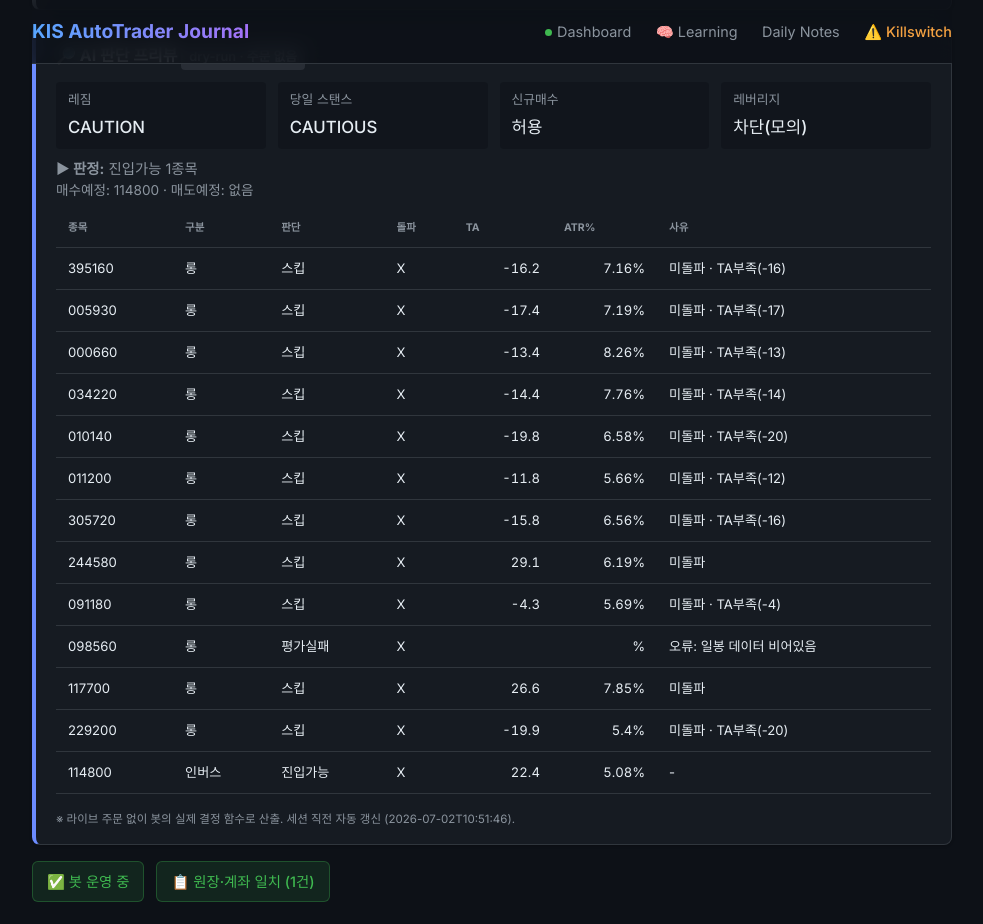
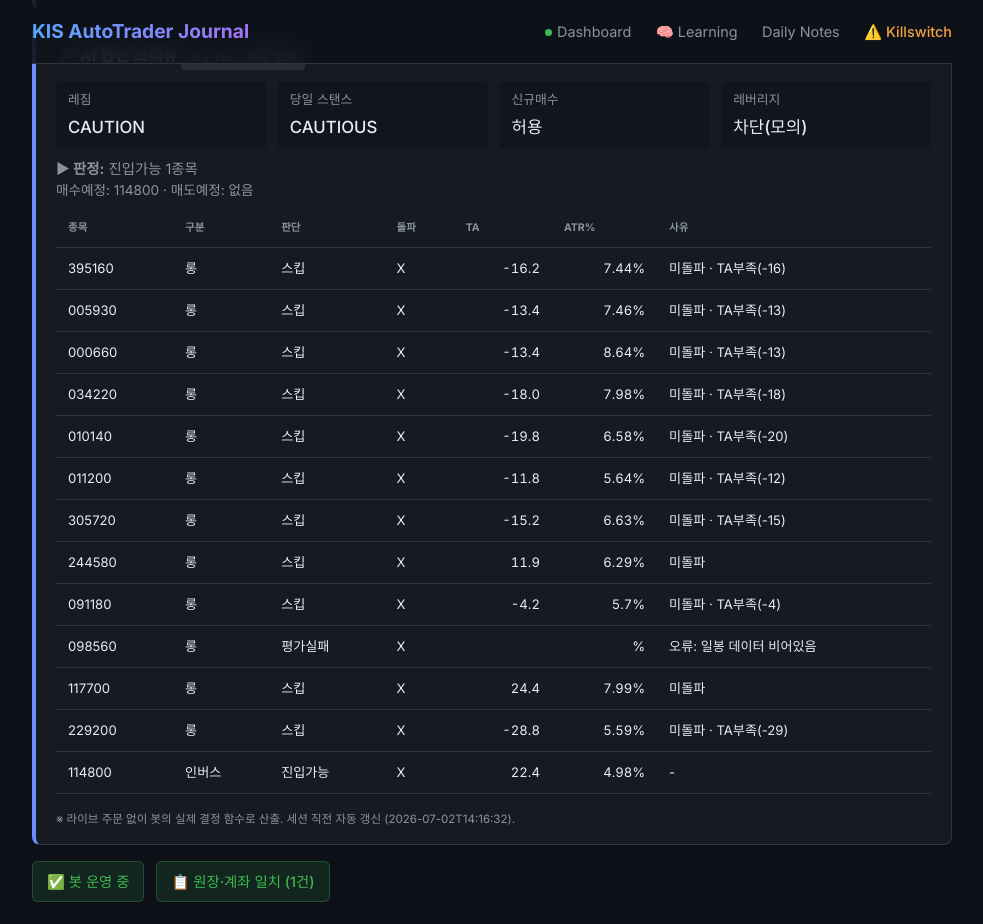
Before and after one commit to BudongJW/kis-trading-journal, a Jekyll site: the page built from index.html, in a window 1280 px wide and 1400 px high, scrolled down 788 px. Shown: the top 924 px of the window, without its empty margins (148-1131 px from the left). Built offline with Jekyll 4.4.1, drawn with Linux system fonts in a browser that asks for light colours; nearby versions of some CDN libraries.

Commit message:
auto: dry-run preview 07-02 05:17Z

```diff
--- a/_data/dry_run.json
+++ b/_data/dry_run.json
@@ -1,5 +1,5 @@
 {
-  "generated_at": "2026-07-02T10:51:46",
+  "generated_at": "2026-07-02T14:16:32",
   "mode": "DRY-RUN (읽기 전용, 주문 없음)",
   "market": {
     "regime": "CAUTION",
@@ -18,14 +18,14 @@
   "account": {
     "cash": 327890,
     "holdings_readable": {
-      "114800": 276
+      "114800": 138
     }
   },
   "holdings_risk": [
     {
       "symbol": "114800",
-      "qty": 276,
-      "price": 955,
+      "qty": 138,
+      "price": 978,
       "would_sell": false,
       "reason": ""
     }
@@ -37,7 +37,7 @@
       "decision": "스킵",
       "breakout": false,
       "ta": -16.2,
-      "atr_pct": 7.16,
+      "atr_pct": 7.44,
       "fee_gate_ok": true,
       "why_skip": "미돌파 · TA부족(-16)"
     },
@@ -46,10 +46,10 @@
       "type": "롱",
       "decision": "스킵",
       "breakout": false,
-      "ta": -17.4,
-      "atr_pct": 7.19,
+      "ta": -13.4,
+      "atr_pct": 7.46,
       "fee_gate_ok": true,
-      "why_skip": "미돌파 · TA부족(-17)"
+      "why_skip": "미돌파 · TA부족(-13)"
     },
     {
       "symbol": "000660",
@@ -57,7 +57,7 @@
       "decision": "스킵",
       "breakout": false,
       "ta": -13.4,
-      "atr_pct": 8.26,
+      "atr_pct": 8.64,
       "fee_gate_ok": true,
       "why_skip": "미돌파 · TA부족(-13)"
     },
@@ -66,10 +66,10 @@
       "type": "롱",
       "decision": "스킵",
       "breakout": false,
-      "ta": -14.4,
-      "atr_pct": 7.76,
+      "ta": -18.0,
+      "atr_pct": 7.98,
       "fee_gate_ok": true,
-      "why_skip": "미돌파 · TA부족(-14)"
+      "why_skip": "미돌파 · TA부족(-18)"
     },
     {
       "symbol": "010140",
@@ -87,7 +87,7 @@
       "decision": "스킵",
       "breakout": false,
       "ta": -11.8,
-      "atr_pct": 5.66,
+      "atr_pct": 5.64,
       "fee_gate_ok": true,
       "why_skip": "미돌파 · TA부족(-12)"
     },
@@ -96,18 +96,18 @@
       "type": "롱",
       "decision": "스킵",
       "breakout": false,
-      "ta": -15.8,
-      "atr_pct": 6.56,
+      "ta": -15.2,
+      "atr_pct": 6.63,
       "fee_gate_ok": true,
-      "why_skip": "미돌파 · TA부족(-16)"
+      "why_skip": "미돌파 · TA부족(-15)"
     },
     {
       "symbol": "244580",
       "type": "롱",
       "decision": "스킵",
       "breakout": false,
-      "ta": 29.1,
-      "atr_pct": 6.19,
+      "ta": 11.9,
+      "atr_pct": 6.29,
       "fee_gate_ok": true,
       "why_skip": "미돌파"
     },
@@ -116,8 +116,8 @@
       "type": "롱",
       "decision": "스킵",
       "breakout": false,
-      "ta": -4.3,
-      "atr_pct": 5.69,
+      "ta": -4.2,
+      "atr_pct": 5.7,
       "fee_gate_ok": true,
       "why_skip": "미돌파 · TA부족(-4)"
     },
@@ -132,8 +132,8 @@
       "type": "롱",
       "decision": "스킵",
       "breakout": false,
-      "ta": 26.6,
-      "atr_pct": 7.85,
+      "ta": 24.4,
+      "atr_pct": 7.99,
       "fee_gate_ok": true,
       "why_skip": "미돌파"
     },
@@ -142,10 +142,10 @@
       "type": "롱",
       "decision": "스킵",
       "breakout": false,
-      "ta": -19.9,
-      "atr_pct": 5.4,
+      "ta": -28.8,
+      "atr_pct": 5.59,
       "fee_gate_ok": true,
-      "why_skip": "미돌파 · TA부족(-20)"
+      "why_skip": "미돌파 · TA부족(-29)"
     },
     {
       "symbol": "114800",
@@ -154,14 +154,14 @@
       "decision": "진입가능",
       "breakout": false,
       "ta": 22.4,
-      "atr_pct": 5.08,
+      "atr_pct": 4.98,
       "fee_gate_ok": true,
       "why_skip": "-"
     }
   ],
   "gap_recovery": {
     "enabled_live": true,
-    "now_kst": "10:52",
+    "now_kst": "14:17",
     "window": "09:00~09:20",
     "candidates": [
       {
@@ -169,7 +169,7 @@
         "name": "KODEX 미국나스닥100TR",
         "decision": "스킵",
         "gap_open_pct": -7.37,
-        "intraday_pct": 1.92,
+        "intraday_pct": -1.57,
         "in_window": false,
         "reason": "촉발 없음(오버나이트=normal≠aggressive_buy)"
       },
@@ -178,7 +178,7 @@
         "name": "삼성전자",
         "decision": "스킵",
         "gap_open_pct": -7.79,
-        "intraday_pct": 3.79,
+        "intraday_pct": 0.86,
         "in_window": false,
         "reason": "촉발 없음(오버나이트=normal≠aggressive_buy)"
       },
@@ -187,7 +187,7 @@
         "name": "SK하이닉스",
         "decision": "스킵",
         "gap_open_pct": -8.16,
-        "intraday_pct": 2.72,
+        "intraday_pct": -0.77,
         "in_window": false,
         "reason": "촉발 없음(오버나이트=normal≠aggressive_buy)"
       },
@@ -196,7 +196,7 @@
         "name": "LG디스플레이",
         "decision": "스킵",
         "gap_open_pct": -1.35,
-        "intraday_pct": 4.91,
+        "intraday_pct": 2.0,
         "in_window": false,
         "reason": "촉발 없음(오버나이트=normal≠aggressive_buy)"
       },
@@ -214,7 +214,7 @@
         "name": "HMM",
         "decision": "스킵",
         "gap_open_pct": 0.43,
-        "intraday_pct": 3.68,
+        "intraday_pct": 4.06,
         "in_window": false,
         "reason": "촉발 없음(오버나이트=normal≠aggressive_buy)"
       },
@@ -223,7 +223,7 @@
         "name": "KODEX 2차전지",
         "decision": "스킵",
         "gap_open_pct": -0.21,
-        "intraday_pct": 0.21,
+        "intraday_pct": -0.77,
         "in_window": false,
         "reason": "촉발 없음(오버나이트=normal≠aggressive_buy)"
       },
@@ -232,7 +232,7 @@
         "name": "KODEX 바이오",
         "decision": "스킵",
         "gap_open_pct": -1.32,
-        "intraday_pct": 1.34,
+        "intraday_pct": -0.32,
         "in_window": false,
         "reason": "촉발 없음(오버나이트=normal≠aggressive_buy)"
       },
@@ -241,7 +241,7 @@
         "name": "KODEX 자동차",
         "decision": "스킵",
         "gap_open_pct": -1.87,
-        "intraday_pct": 3.89,
+        "intraday_pct": 3.97,
         "in_window": false,
         "reason": "촉발 없음(오버나이트=normal≠aggressive_buy)"
       },
@@ -259,7 +259,7 @@
         "name": "KODEX 철강",
         "decision": "스킵",
         "gap_open_pct": -1.95,
-        "intraday_pct": 1.18,
+        "intraday_pct": -0.52,
         "in_window": false,
         "reason": "촉발 없음(오버나이트=normal≠aggressive_buy)"
       },
@@ -268,11 +268,25 @@
         "name": "KODEX KOSDAQ150",
         "decision": "스킵",
         "gap_open_pct": -2.95,
-        "intraday_pct": -1.24,
+        "intraday_pct": -3.35,
         "in_window": false,
         "reason": "촉발 없음(오버나이트=normal≠aggressive_buy)"
       }
     ]
+  },
+  "morning_momentum": {
+    "enabled_live": true,
+    "now_kst": "14:17",
+    "window": "09:00~14:00",
+    "up_th": 0.6,
+    "down_th": 0.6,
+    "benchmark": "069500",
+    "direction": "none",
+    "in_window": false,
+    "move_pct": -5.46,
+    "intraday_pct": -0.3,
+    "would_enter": false,
+    "reason": "윈도 밖(14:17∉09:00~14:00)"
   },
   "us_entry_candidates": [
     {
```
